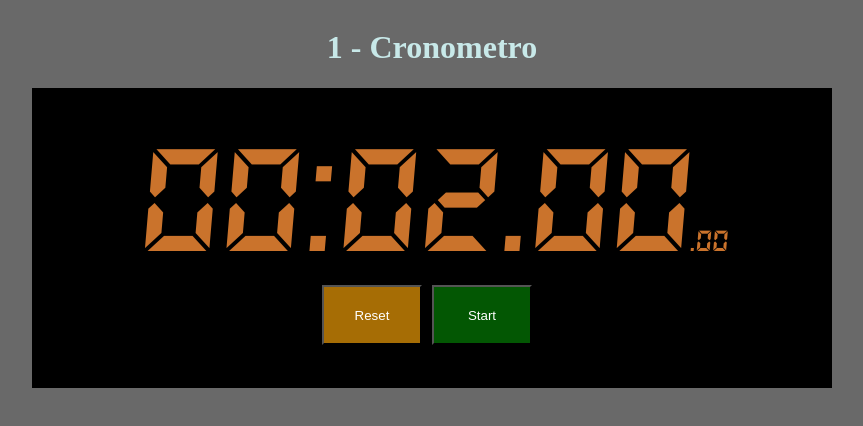
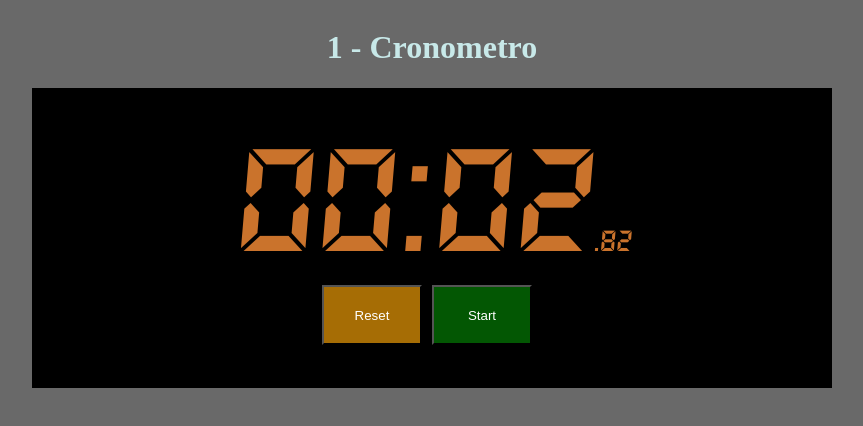
Before and after one commit to RFBruno/challenge-js, a plain HTML site: page index.html in a window 1280 px wide. Both pictures are taken after a click on the button "Start". Shown: the whole page, without its empty margins (208-1071 px from the left). Drawn offline with Linux system fonts and the light colour scheme.

Commit message:
incrementei mili e start

```diff
--- a/index.html
+++ b/index.html
@@ -14,7 +14,7 @@
         <div class = "tempo row1">
         <p id ="tempo">
             <span>00:00</span>
-            <span class="mili">.00</span>
+            <span class="mili">.000</span>
         </p>
         </div>
 
--- a/script.js
+++ b/script.js
@@ -4,20 +4,27 @@ let mili = 0;
 let time;
 
 let callback = () => {
-    sec++;
-
+    mili++;
     if(sec == 60){
         min++;
         sec = 0;
     }
 
-    let time = `${min < 10 ? '0'+min : min}:${sec < 10 ? '0'+sec : sec}.${mili < 10 ? '0'+mili : mili}`;
+    let time = `${min < 10 ? '0'+min : min}:${sec < 10 ? '0'+sec : sec}`;
     document.querySelector('#tempo span').innerHTML = time;
+
+    if(mili == 99){
+        sec++;
+        mili = 00
+    }
+    let timeMille = `.${mili < 10 ? '0'+mili : mili}`;
+    document.querySelector('.mili').innerHTML = timeMille;
 }
 
 function start(){
-   time = setInterval(callback,1000);
-}
+    clearInterval(time);
+    time = setInterval(callback,10);
+   }
 
 function reset(){
     sec = 0;
```
